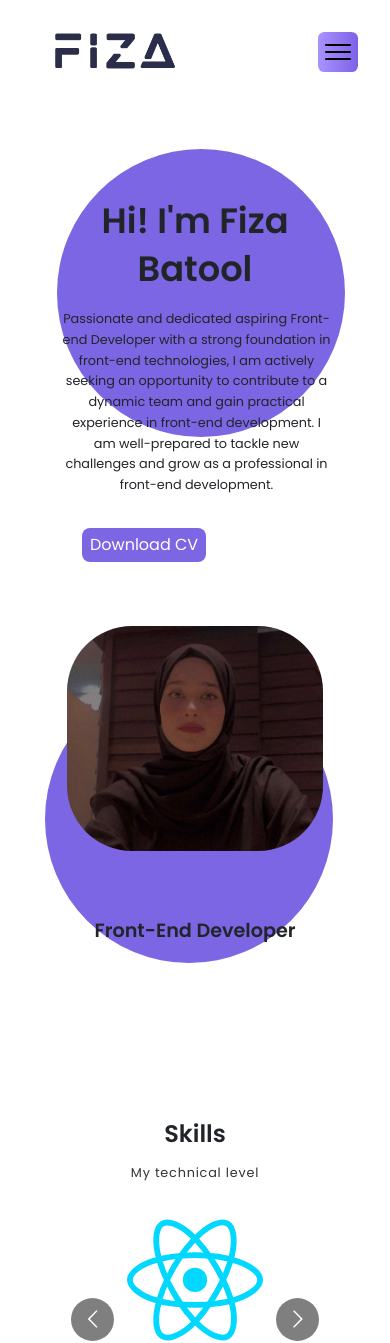
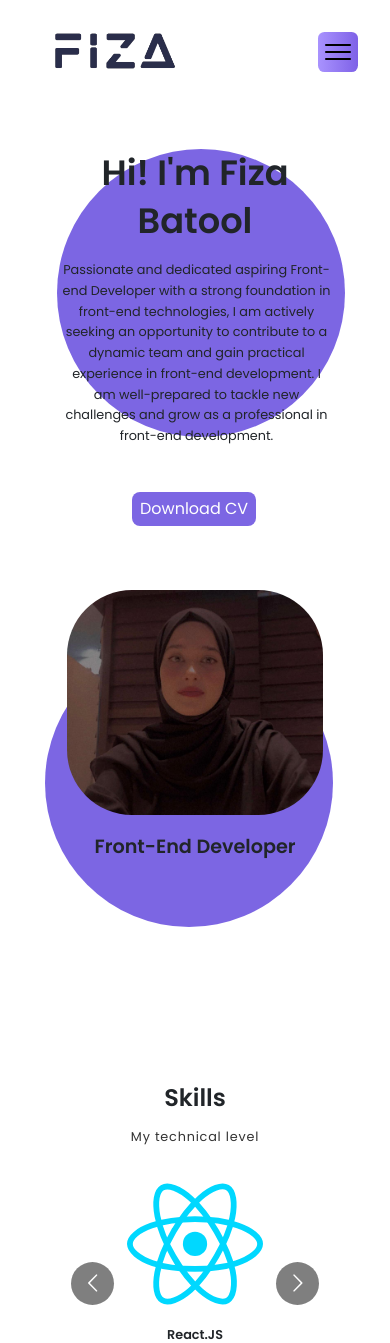
Before and after one commit to Fizahere/Fiza-Portfolio, a React (Create React App) app: page / in a window 390 px wide. Shown: the top 1343 px of the page. Built offline with nearby package versions, Linux system fonts and the light colour scheme.

Commit message:
Update Main.css

```diff
--- a/src/components/Main/Main.css
+++ b/src/components/Main/Main.css
@@ -155,12 +155,14 @@
         margin: 2rem 0;
     }
     .main-container h2 {
-        margin-top: 3rem;
+        margin-top: 0rem;
+        margin-bottom: 4rem;
     }
     .main-content h2,
     .main-content p {
         width: auto;
         text-align: center;
+        margin-bottom: 15px;
     }
     .main-container::after,
     .main-container::before {
@@ -181,6 +183,8 @@
     }
     .profession {
         font-size: 1.5rem;
+        margin-top: -300px;
+
     }
 }
 
@@ -203,10 +207,12 @@
     .download-cv {
         font-size: 1rem;
         padding: 0.3rem 0.5rem;
-        margin-left: 25px;
+        margin-left: 75px;
+        margin-top: 30px;
     }
     .profession {
         font-size: 1.2rem;
+        margin-top: -300px;
     }
 }
 
```
